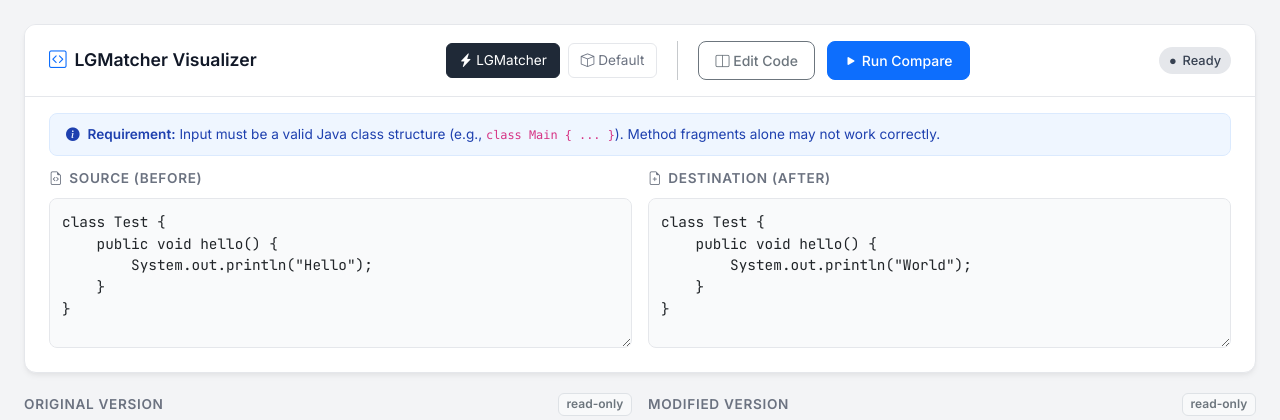
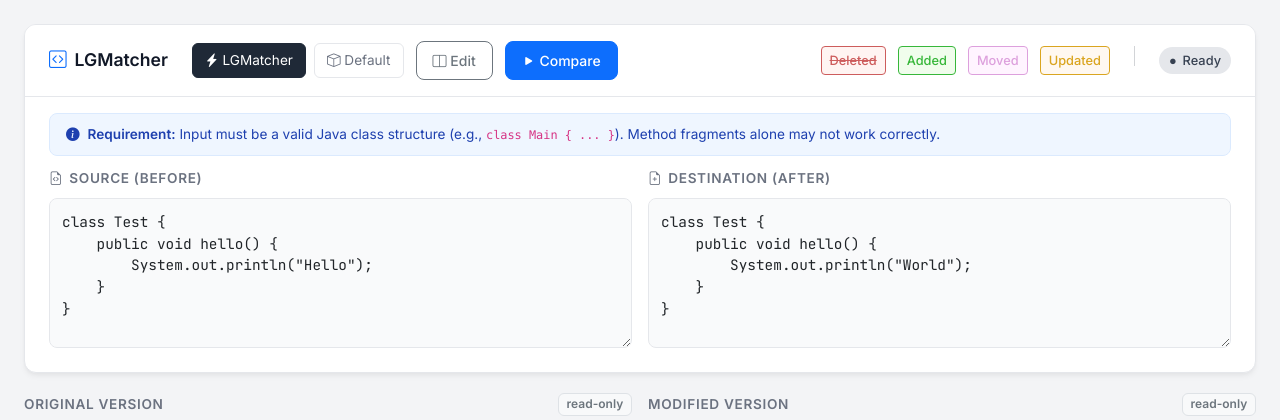
Before and after one commit to Kmura88/GumTreeWebViewer, a Flask app: page / in a window 1280 px wide. Shown: the top 420 px of the page. Run offline with Flask 3, Linux system fonts and the light colour scheme.

Commit message:
visual upd

```diff
--- a/templates/index.html
+++ b/templates/index.html
@@ -22,17 +22,17 @@
             --text-secondary: #6b7280;
 
             /* Diff Colors (Softer, Modern) */
-            --diff-add-bg: #d1fae5;
-            --diff-add-border: #10b981;
+            --diff-add-bg: #f0fdec;
+            --diff-add-border: #37b73a;
 
-            --diff-del-bg: #fee2e2;
-            --diff-del-border: #ef4444;
+            --diff-del-bg: #fff4f2;
+            --diff-del-border: #cd5c5c;
 
-            --diff-mv-bg: #e0e7ff;
-            --diff-mv-border: #6366f1;
+            --diff-mv-bg: #fff4ff;
+            --diff-mv-border: #dda0dd;
 
-            --diff-upd-bg: #fef3c7;
-            --diff-upd-border: #f59e0b;
+            --diff-upd-bg: #fff8f0;
+            --diff-upd-border: #daa520;
 
             --highlight-gold: #fde047;
             --highlight-focus: #eab308;
@@ -62,6 +62,8 @@
             display: flex;
             align-items: center;
             justify-content: space-between;
+            flex-wrap: wrap; /* レスポンシブ対応 */
+            gap: 15px;
         }
 
         .app-title {
@@ -137,6 +139,7 @@
             background-color: #f9fafb;
             resize: vertical;
             min-height: 150px;
+            width: 100%; /* 横幅修正 */
         }
 
         textarea.editor-input:focus {
@@ -157,6 +160,29 @@
             align-items: center;
             gap: 8px;
         }
+
+        /* Legend Styles */
+        .legend-container {
+            display: flex;
+            gap: 12px;
+            align-items: center;
+            font-size: 0.8rem;
+            font-weight: 500;
+        }
+
+        .legend-item {
+            display: flex;
+            align-items: center;
+            gap: 5px;
+            padding: 4px 8px;
+            border-radius: 4px;
+            border: 1px solid transparent;
+        }
+
+        .l-add { background-color: var(--diff-add-bg); border-color: var(--diff-add-border); color: #37b73a; }
+        .l-del { background-color: var(--diff-del-bg); border-color: var(--diff-del-border); color: #cd5c5c; text-decoration: line-through; }
+        .l-mv  { background-color: var(--diff-mv-bg);  border-color: var(--diff-mv-border);  color: #dda0dd; }
+        .l-upd { background-color: var(--diff-upd-bg); border-color: var(--diff-upd-border); color: #daa520; }
 
         /* Code Display Area */
         .pane-title {
@@ -204,10 +230,10 @@
             position: relative;
         }
 
-        .del { background-color: var(--diff-del-bg); border-bottom: 2px solid var(--diff-del-border); color: #7f1d1d; text-decoration: line-through; text-decoration-color: rgba(127, 29, 29, 0.4); }
-        .add { background-color: var(--diff-add-bg); border-bottom: 2px solid var(--diff-add-border); color: #064e3b; }
-        .mv  { background-color: var(--diff-mv-bg); border-bottom: 2px solid var(--diff-mv-border); color: #312e81; }
-        .upd { background-color: var(--diff-upd-bg); border-bottom: 2px solid var(--diff-upd-border); color: #78350f; font-weight: 600;}
+        .del { background-color: var(--diff-del-bg); border-bottom: 2px solid var(--diff-del-border); color: #cd5c5c; font-weight: 200;}
+        .add { background-color: var(--diff-add-bg); border-bottom: 2px solid var(--diff-add-border); color: #37b73a; font-weight: 200;}
+        .mv  { background-color: var(--diff-mv-bg); border-bottom: 2px solid var(--diff-mv-border); color: #dda0dd; font-weight: 200;}
+        .upd { background-color: var(--diff-upd-bg); border-bottom: 2px solid var(--diff-upd-border); color: #DAA520; font-weight: 200;}
 
         /* Hover & Selected States */
         .token:hover { filter: brightness(0.95); }
@@ -245,8 +271,9 @@
 
     <div class="modern-card">
         <div class="card-header-custom">
+            <div class="d-flex align-items-center gap-4">
                 <div class="app-title">
-                <i class="bi bi-code-square text-primary"></i> LGMatcher Visualizer
+                    <i class="bi bi-code-square text-primary"></i> LGMatcher
                 </div>
 
                 <div class="control-group">
@@ -265,17 +292,25 @@
                         </div>
                     </div>
 
-                <div class="vr mx-2"></div>
-
                     <button class="btn btn-outline-secondary btn-custom btn-sm" onclick="toggleInputs()">
-                    <i class="bi bi-layout-split"></i> Edit Code
+                        <i class="bi bi-layout-split"></i> Edit
                     </button>
                     <button class="btn btn-primary btn-custom btn-sm" onclick="runCompare()">
-                    <i class="bi bi-play-fill"></i> Run Compare
+                        <i class="bi bi-play-fill"></i> Compare
                     </button>
                 </div>
+            </div>
 
-            <div id="statusWrapper">
+            <div class="d-flex align-items-center gap-3">
+                <div class="legend-container">
+                    <span class="legend-item l-del">Deleted</span>
+                    <span class="legend-item l-add">Added</span>
+                    <span class="legend-item l-mv">Moved</span>
+                    <span class="legend-item l-upd">Updated</span>
+                </div>
+
+                <div class="vr mx-2" style="height: 20px; opacity: 0.2;"></div>
+
                 <span id="status-indicator" class="status-ready">
                     <span class="status-dot">●</span> Ready
                 </span>
```
Lines whose indentation alone changed are shown as unchanged.
